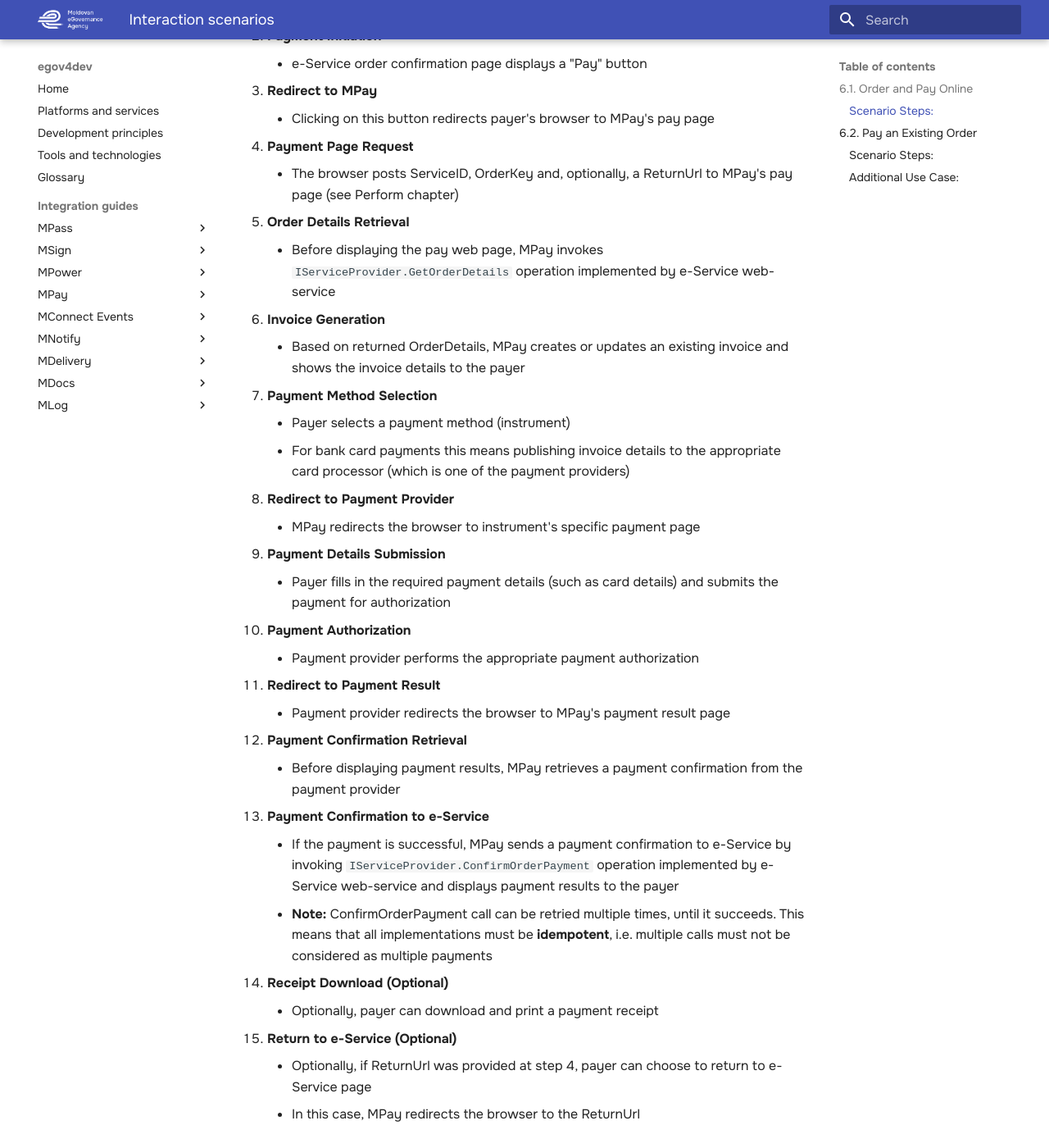
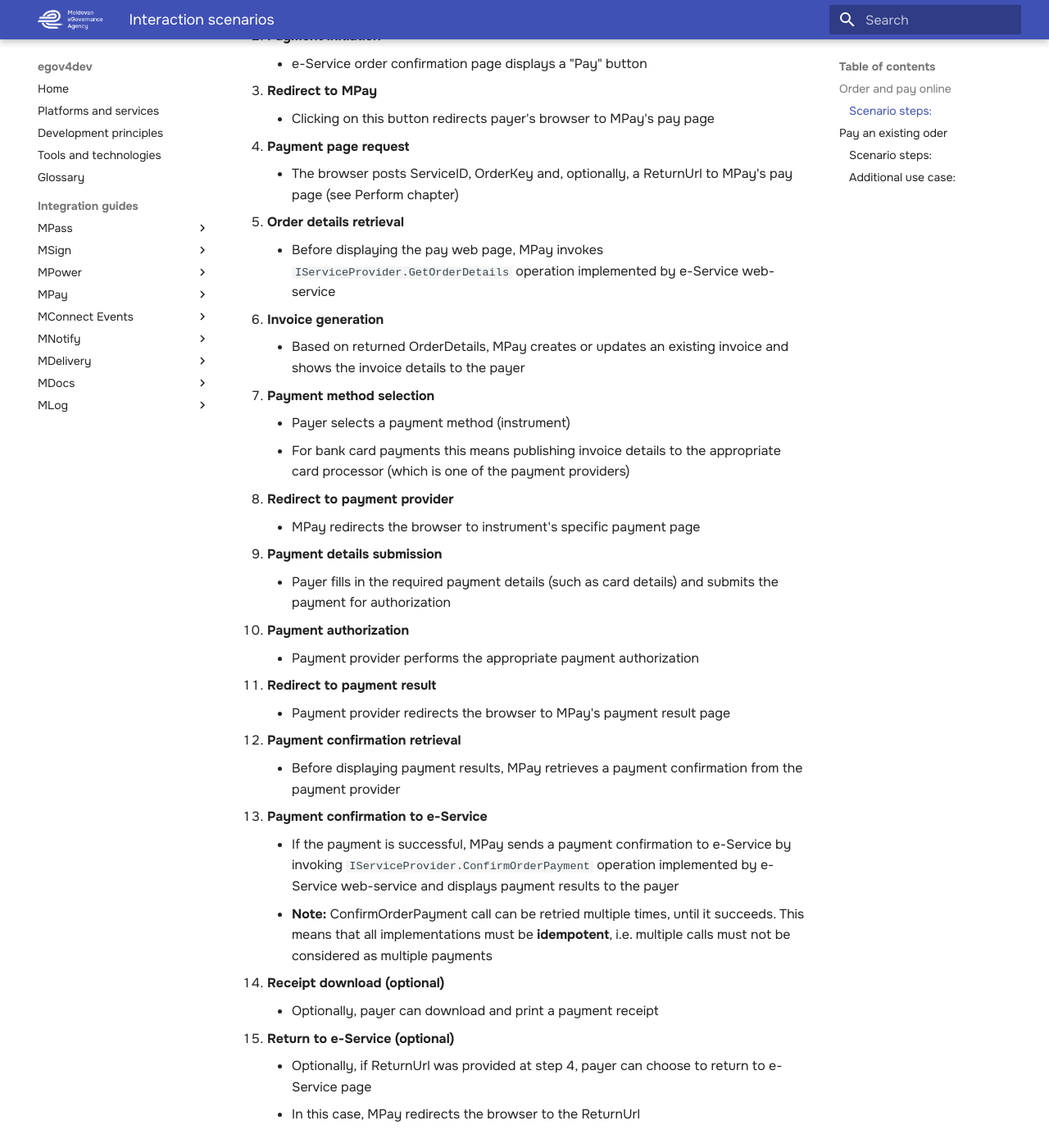
Before and after one commit to egov-moldova/egov4dev, an MkDocs documentation site: the page built from docs/guides/mpay/interaction-scenarios.md, in a window 1280 px wide and 1400 px high, scrolled down 471 px. Shown: the whole window at 82% size. Built offline with MkDocs 1.6.1 and Material for MkDocs 9.7.7, drawn with Linux system fonts in a browser that asks for light colours; some of the changed text lies outside the part shown.

Commit message:
Update interaction-scenarios.md

```diff
--- a/docs/guides/mpay/interaction-scenarios.md
+++ b/docs/guides/mpay/interaction-scenarios.md
@@ -1,79 +1,79 @@
 Because MPay integrates multiple payable e-Service providers and different payment providers that offer a variety of payment instruments, there are many ways a payer can interact with it.
 
-## 6.1. Order and Pay Online
+## Order and pay online
 
-### Scenario Steps:
+### Scenario steps:
 
-1. **Order Creation**
+1. **Order creation**
     - A Payer fills in and submits an order at a payable e-Service page
     - The order is persisted in e-Service database
 
-2. **Payment Initiation**
+2. **Payment initiation**
     - e-Service order confirmation page displays a "Pay" button
 
 3. **Redirect to MPay**
     - Clicking on this button redirects payer's browser to MPay's pay page
 
-4. **Payment Page Request**
+4. **Payment page request**
     - The browser posts ServiceID, OrderKey and, optionally, a ReturnUrl to MPay's pay page (see Perform chapter)
 
-5. **Order Details Retrieval**
+5. **Order details retrieval**
     - Before displaying the pay web page, MPay invokes `IServiceProvider.GetOrderDetails` operation implemented by e-Service web-service
 
-6. **Invoice Generation**
+6. **Invoice generation**
     - Based on returned OrderDetails, MPay creates or updates an existing invoice and shows the invoice details to the payer
 
-7. **Payment Method Selection**
+7. **Payment method selection**
     - Payer selects a payment method (instrument)
     - For bank card payments this means publishing invoice details to the appropriate card processor (which is one of the payment providers)
 
-8. **Redirect to Payment Provider**
+8. **Redirect to payment provider**
     - MPay redirects the browser to instrument's specific payment page
 
-9. **Payment Details Submission**
+9. **Payment details submission**
     - Payer fills in the required payment details (such as card details) and submits the payment for authorization
 
-10. **Payment Authorization**
+10. **Payment authorization**
     - Payment provider performs the appropriate payment authorization
 
-11. **Redirect to Payment Result**
+11. **Redirect to payment result**
     - Payment provider redirects the browser to MPay's payment result page
 
-12. **Payment Confirmation Retrieval**
+12. **Payment confirmation retrieval**
     - Before displaying payment results, MPay retrieves a payment confirmation from the payment provider
 
-13. **Payment Confirmation to e-Service**
+13. **Payment confirmation to e-Service**
     - If the payment is successful, MPay sends a payment confirmation to e-Service by invoking `IServiceProvider.ConfirmOrderPayment` operation implemented by e-Service web-service and displays payment results to the payer
     - **Note:** ConfirmOrderPayment call can be retried multiple times, until it succeeds. This means that all implementations must be **idempotent**, i.e. multiple calls must not be considered as multiple payments
 
-14. **Receipt Download (Optional)**
+14. **Receipt download (optional)**
     - Optionally, payer can download and print a payment receipt
 
-15. **Return to e-Service (Optional)**
+15. **Return to e-Service (optional)**
     - Optionally, if ReturnUrl was provided at step 4, payer can choose to return to e-Service page
     - In this case, MPay redirects the browser to the ReturnUrl
 
 ---
 
-## 6.2. Pay an Existing Order
+## Pay an existing oder
 
-### Scenario Steps:
+### Scenario steps:
 
 1. **Navigate to MPay**
     - Payer navigates to MPay:
       - Test: https://testmpay.gov.md
       - Production: https://mpay.gov.md
 
-2. **Select Service**
+2. **Select service**
     - Payer selects a service he has the order for
 
-3. **Enter Order Key**
+3. **Enter order key**
     - Payer enters the order key (such as order/request number, ticket number for fines, etc.)
 
-4. **Continue with Standard Flow**
+4. **Continue with standard flow**
     - The scenario then continues with **step 5** of the "Order and Pay online" scenario with IServiceProvider implementation (except returning to ReturnUrl)
     - i.e. the order is searched by invoking `IServiceProvider.GetOrderDetails` operation
 
-### Additional Use Case:
+### Additional use case:
 
 This scenario is also applicable when accessing **payment terminals** (just replace MPay with payment terminal in scenario description text).
```
